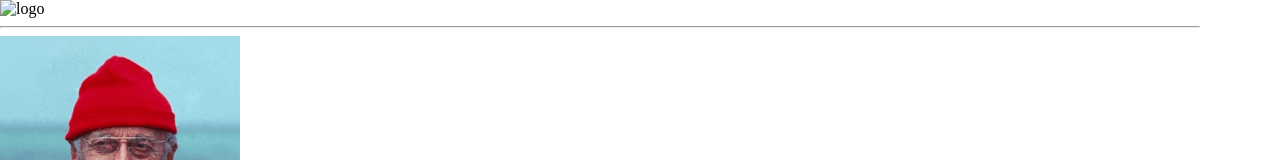
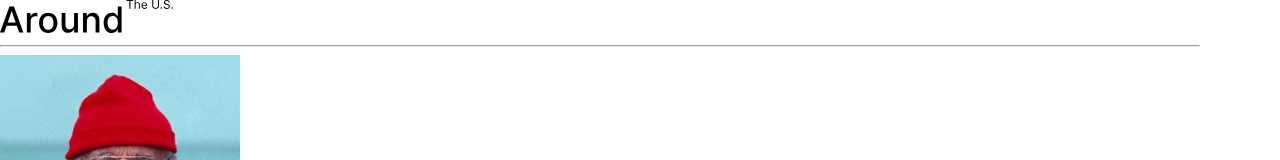
Before and after one commit to ze-e/web_project_4, a plain HTML site: page index.html in a window 1280 px wide. Shown: the top 160 px of the page. Drawn offline with Linux system fonts and the light colour scheme.

Commit message:
hotfix: fixed some images

```diff
--- a/index.html
+++ b/index.html
@@ -7,7 +7,7 @@
   </head>
   <body class="page">
     <header class="header">
-      <img class="header__logo" src="./images/Vector.svg" alt="logo">
+      <img class="header__logo" src="./images/logo.svg" alt="logo">
       <hr>
     </header>
     <section class="profile">
```
Also changed, not shown: images/element/yosemite.jpg, images/logo.svg (added).
